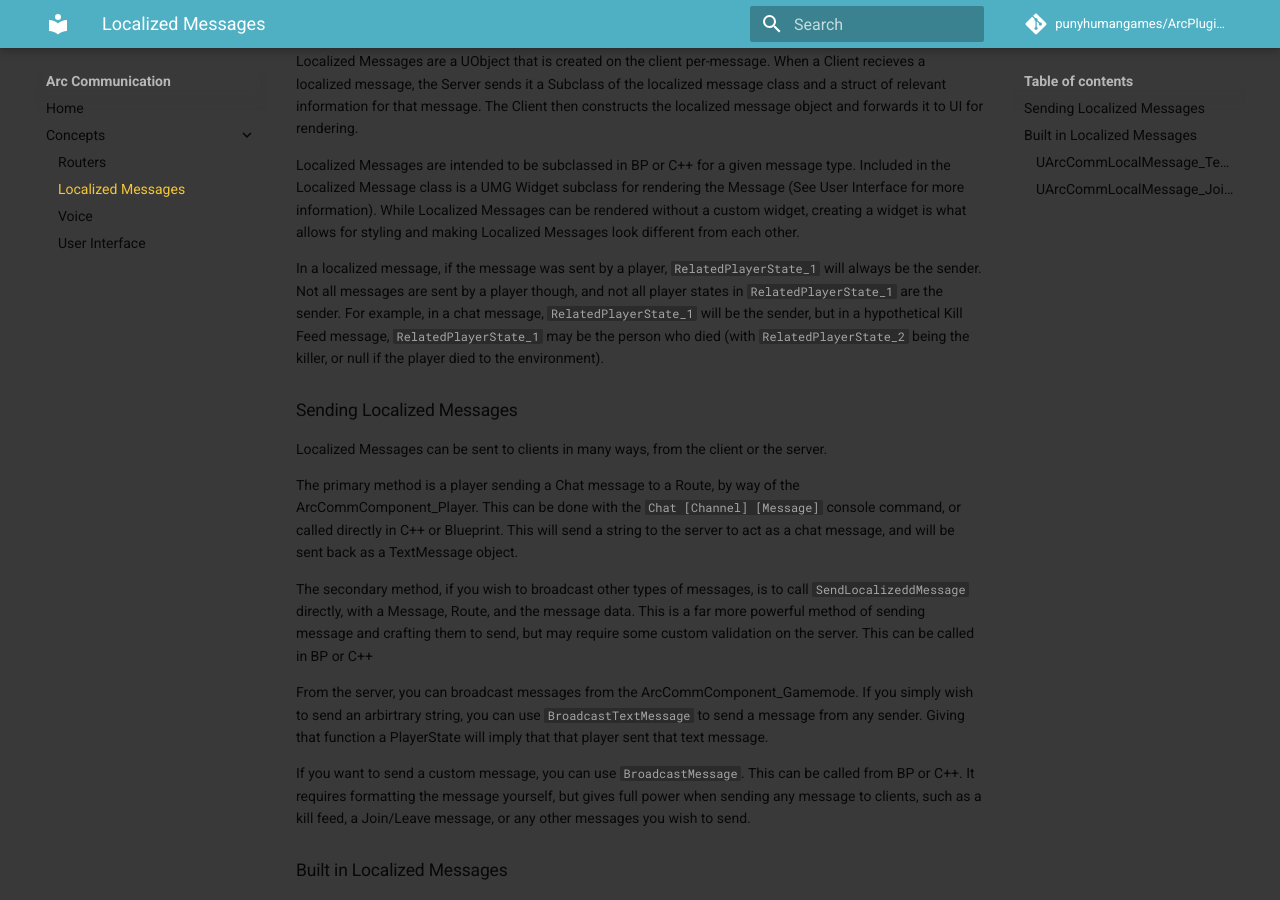
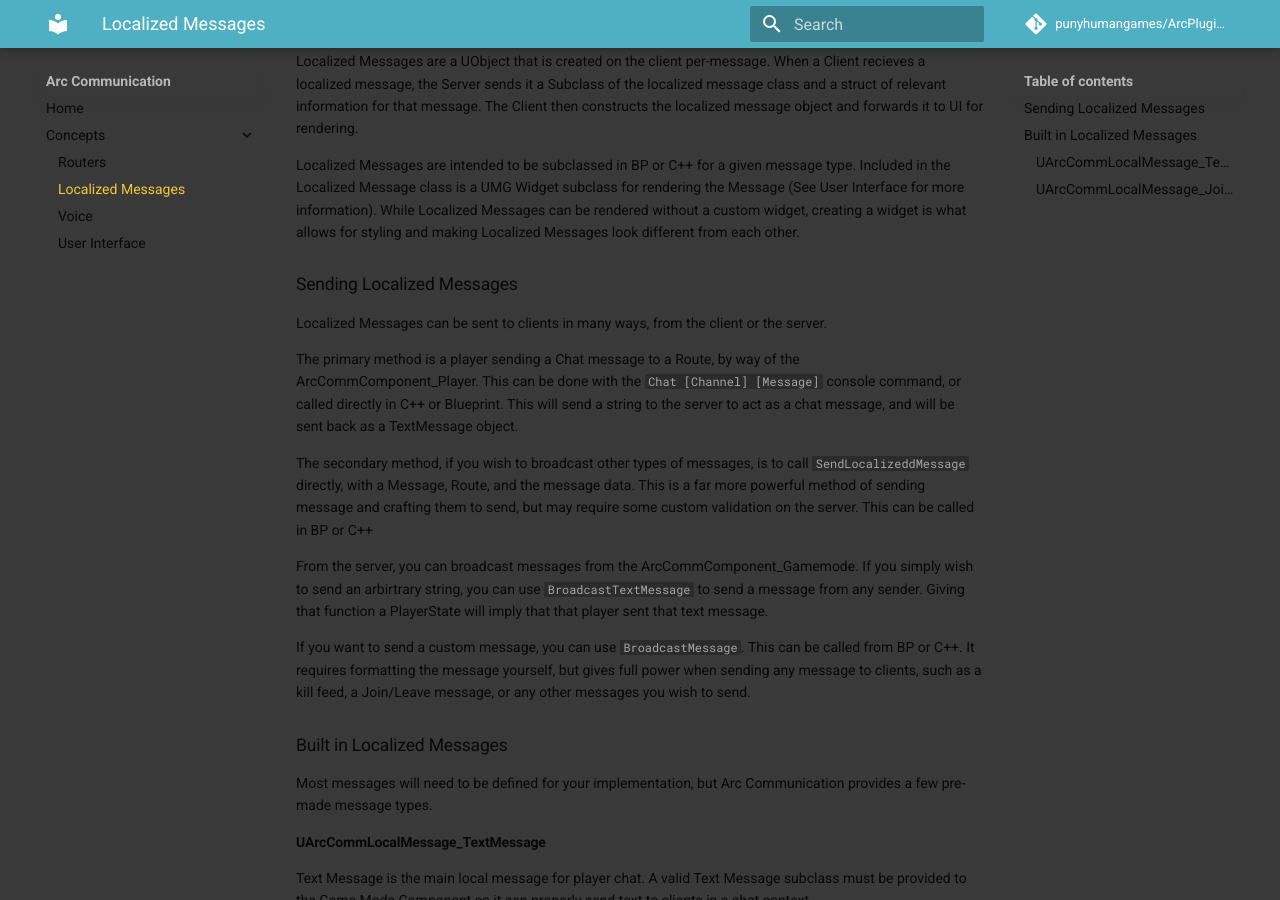
Before and after one commit to punyhumangames/ArcPluginsDocumentation, an MkDocs documentation site: the page built from docs/arccommunication/concepts/localizedmessages.md, in a window 1280 px wide and 900 px high, scrolled down 352 px. Built offline with MkDocs 1.6.1 and Material for MkDocs 9.7.7, drawn with Linux system fonts in a browser that asks for light colours; comment, search, counter and statistics services are not loaded.

Commit message:
Removed a part about the related player state
This got changed with the addition of a Sender variable in the plugin.

```diff
--- a/docs/arccommunication/concepts/localizedmessages.md
+++ b/docs/arccommunication/concepts/localizedmessages.md
@@ -6,8 +6,6 @@ Localized Messages are Arc Communication's method for sending text and stylized
 Localized Messages are a UObject that is created on the client per-message.  When a Client recieves a localized message, the Server sends it a Subclass of the localized message class and a struct of relevant information for that message.  The Client then constructs the localized message object and forwards it to UI for rendering.
 
 Localized Messages are intended to be subclassed in BP or C++ for a given message type.  Included in the Localized Message class is a UMG Widget subclass for rendering the Message (See User Interface for more information).  While Localized Messages can be rendered without a custom widget, creating a widget is what allows for styling and making Localized Messages look different from each other.
-
-In a localized message, if the message was sent by a player, `RelatedPlayerState_1` will always be the sender.  Not all messages are sent by a player though, and not all player states in `RelatedPlayerState_1` are the sender.  For example, in a chat message, `RelatedPlayerState_1` will be the sender, but in a hypothetical Kill Feed message, `RelatedPlayerState_1` may be the person who died (with `RelatedPlayerState_2` being the killer, or null if the player died to the environment).
 
 ### Sending Localized Messages
 
```
